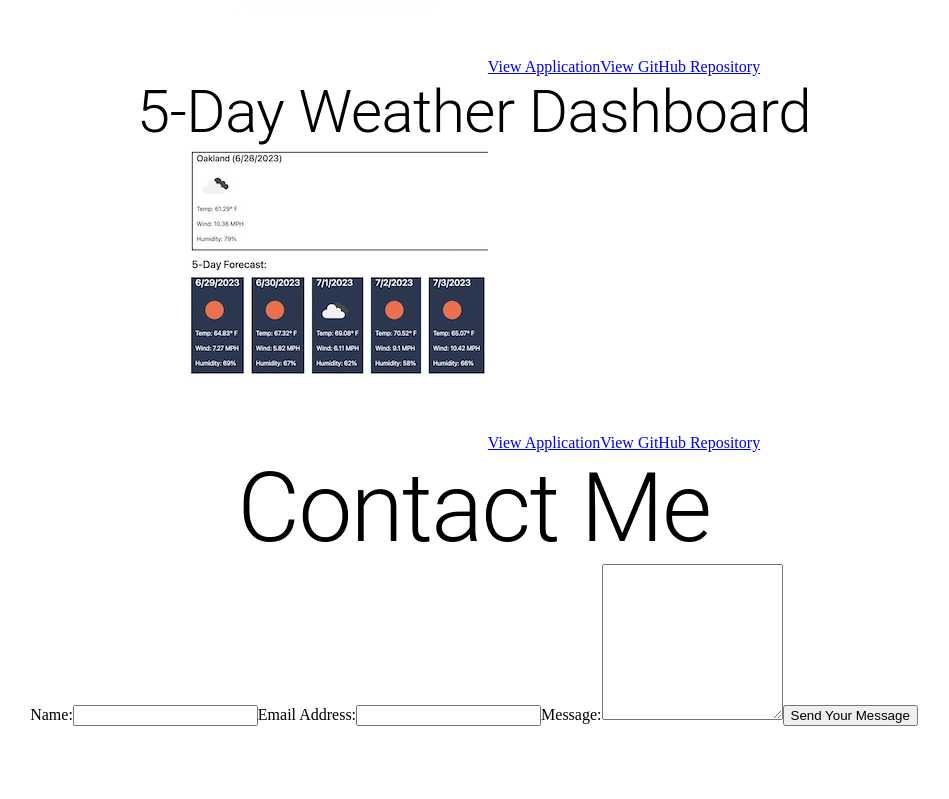
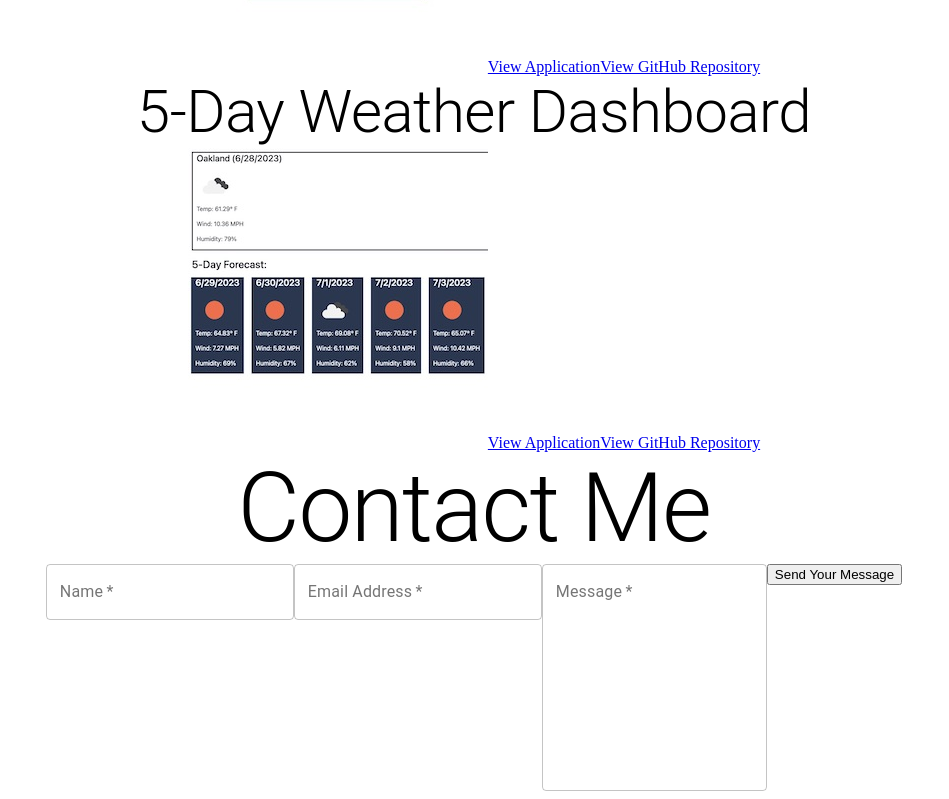
Before and after one commit to sendusyourbones/rebecca-react-portfolio, a React (Create React App) app: page / in a window 1280 px wide. Shown: the part 2363-3162 px from the top of the page, without its empty margins (166-1115 px from the left). Before the commit the page ends 3097 px from the top, so only its background shows below. Built offline with nearby package versions, Linux system fonts and the light colour scheme.

Commit message:
Use materialUI for contact form

```diff
--- a/src/components/Contact.js
+++ b/src/components/Contact.js
@@ -1,5 +1,8 @@
 import React, { useState } from 'react';
-import { Typography } from '@material-ui/core';
+import {
+    Typography,
+    TextField,
+} from '@material-ui/core';
 
 export const Contact = () => {
     const [name, setName] = useState('');
@@ -34,29 +37,33 @@ export const Contact = () => {
                 Contact Me
             </Typography>
             <form>
-                <label for="name">Name:</label>
-                <input
-                    id="name"
+                <TextField
+                    label="Name"
                     value={name}
                     name="name"
                     onChange={handleInputChange}
                     type="text"
+                    variant="outlined"
+                    required
                 />
-                <label for="email">Email Address:</label>
-                <input
-                    id="email"
+                <TextField
+                    label="Email Address"
                     value={email}
                     name="email"
                     onChange={handleInputChange}
                     type="text"
+                    variant="outlined"
+                    required
                 />
-                <label for="message">Message:</label>
-                <textarea
-                    id="message"
+                <TextField
+                    label="Message"
                     value={message}
                     name="message"
                     onChange={handleInputChange}
+                    variant="outlined"
+                    multiline
                     rows={10}
+                    required
                 />
                 <button
                     type="button"
```
